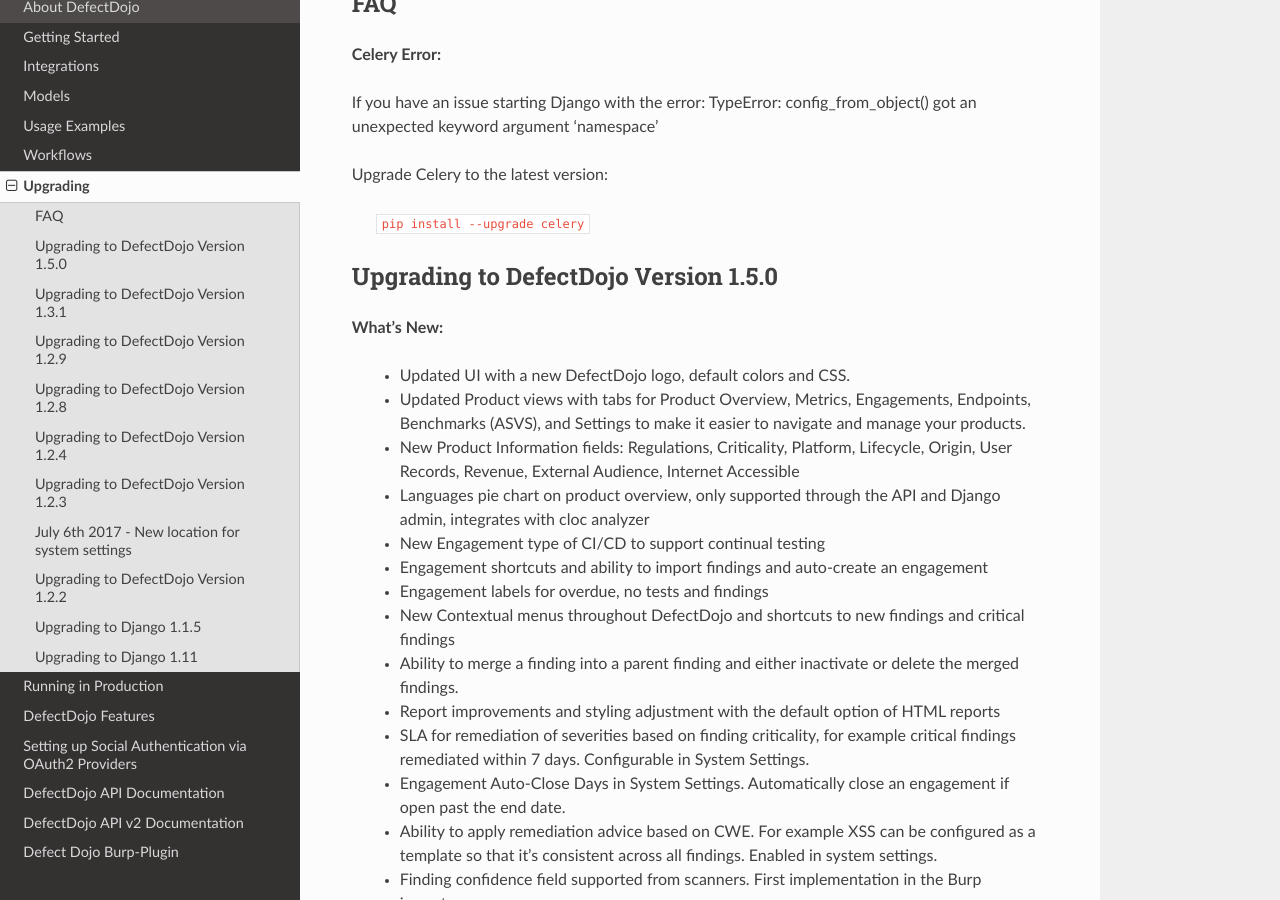
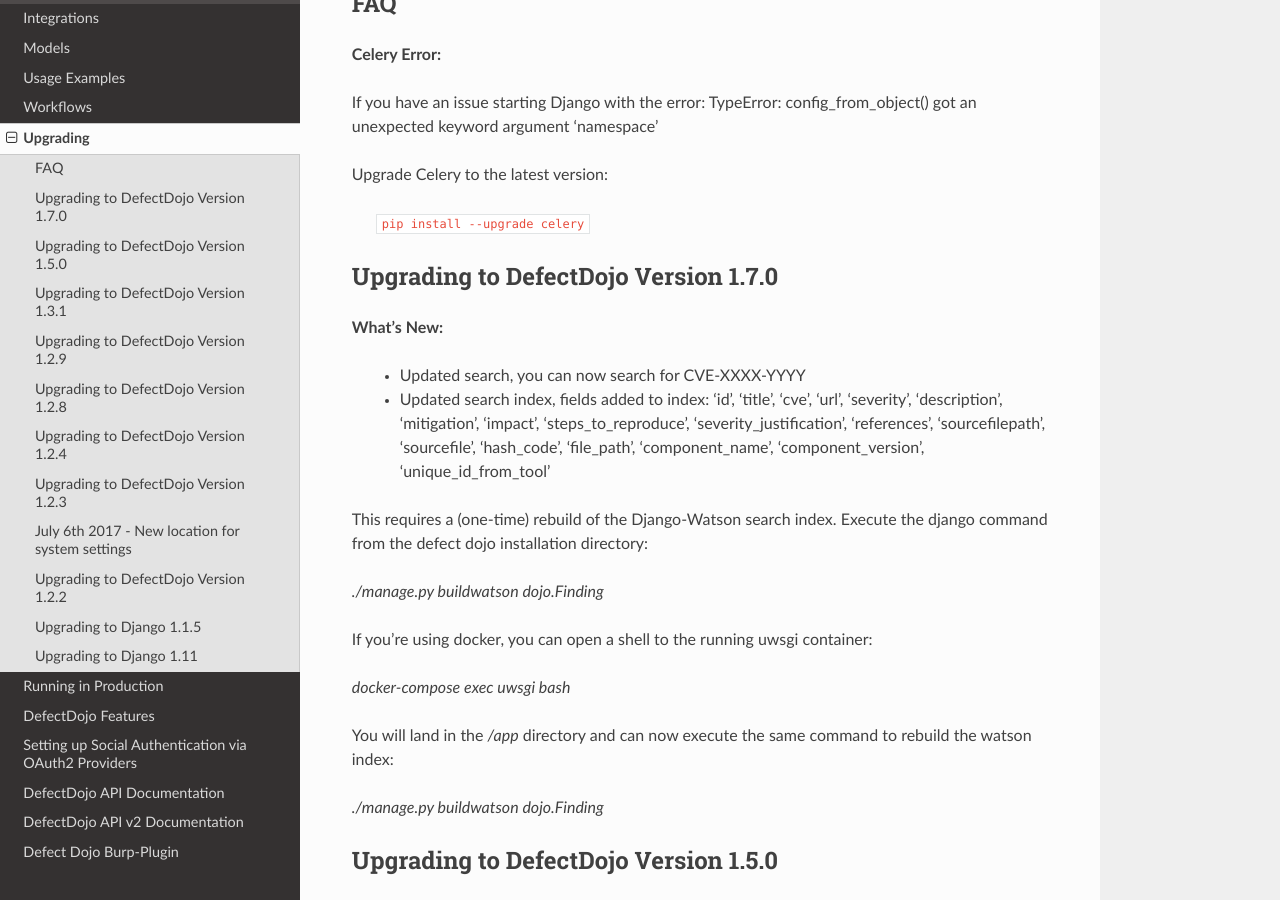
Before and after one commit to DefectDojo/Documentation, a Sphinx documentation site: the page built from docs/upgrading.rst, in a window 1280 px wide and 900 px high, scrolled down 901 px. Built offline with Sphinx 7.4.7 and the Read the Docs theme 2.0.0, drawn with Linux system fonts in a browser that asks for light colours.

```diff
--- a/docs/upgrading.rst
+++ b/docs/upgrading.rst
@@ -40,6 +40,26 @@ If you have an issue starting Django with the error: TypeError: config_from_obje
 Upgrade Celery to the latest version:
 
     ``pip install --upgrade celery``
+
+Upgrading to DefectDojo Version 1.7.0
+-------------------------------------
+
+**What's New:**
+
+ * Updated search, you can now search for CVE-XXXX-YYYY
+ * Updated search index, fields added to index: 'id', 'title', 'cve', 'url', 'severity', 'description', 'mitigation', 'impact', 'steps_to_reproduce', 'severity_justification', 'references', 'sourcefilepath', 'sourcefile', 'hash_code', 'file_path', 'component_name', 'component_version', 'unique_id_from_tool'
+
+This requires a (one-time) rebuild of the Django-Watson search index. Execute the django command from the defect dojo installation directory:
+
+`./manage.py buildwatson dojo.Finding`
+
+If you're using docker, you can open a shell to the running uwsgi container:
+
+`docker-compose exec uwsgi bash`
+
+You will land in the `/app` directory and can now execute the same command to rebuild the watson index:
+
+`./manage.py buildwatson dojo.Finding`
 
 Upgrading to DefectDojo Version 1.5.0
 -------------------------------------
```
